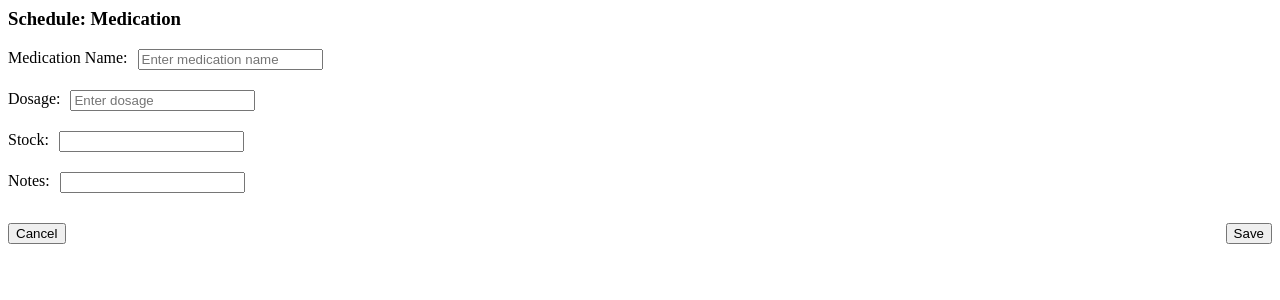
After one commit to mlabeeba/Pill_Dispenser, a Flask app: page /add-med in a window 1280 px wide. The commit adds this page. Shown: the top 300 px of the page. Run offline with Flask 3, Linux system fonts and the light colour scheme.

Commit message:
Add medications button form styling complete

```diff
--- a/app.py
+++ b/app.py
@@ -35,6 +35,10 @@ def dashboard():
 
 @app.route('/medications')
 def medications():
+    if 'email' not in session:
+        flash('Please log in to access the dashboard.', 'warning')
+        return redirect(url_for('login'))
+
     my_patients = get_my_patients(session['pharmacist_id']) if patients else []
     patient = my_patients[0] if my_patients else None
     medication_list = get_medications_by_patient(patient['patient_id']) if patient else []
@@ -49,7 +53,6 @@ def get_medications(patient_id):
 @app.route('/schedule')
 def schedule():
     return render_template('schedule.html')
-
 
 @app.route('/alerts')
 def alerts():
@@ -75,7 +78,6 @@ def alerts():
     alert_list = get_alerts_by_patient(patient['patient_id']) if patient else []
 
     return render_template('alerts.html', patient_names=my_patients, alerts=alert_list)
-
 
 @app.route('/get_alerts/<int:patient_id>')
 def get_alerts(patient_id):
@@ -107,12 +109,10 @@ def login():
 
     return render_template('login.html')
 
-
 @app.route('/logout')
 def logout():
     session.clear()  # Clear the session
     return render_template('logout.html')
-
 
 @app.route('/searchpatients')
 def searchpatients():
@@ -130,6 +130,8 @@ def searchpatients():
     # Return the filtered list as JSON
     return jsonify(filtered_patients)
 
+
+
 def format_datetime(value, format="%Y-%m-%d"):
     """Format a datetime to a string in the specified format."""
     if value is None:
@@ -142,8 +144,9 @@ def format_datetime(value, format="%Y-%m-%d"):
 
 app.jinja_env.filters['datetime'] = format_datetime
 
-
-
+@app.route('/add-med')
+def add_med():
+    return render_template('add-med.html')
 
 if __name__ == '__main__':
     app.run(debug=True, host='0.0.0.0', port=5000)
--- /dev/null
+++ b/static/add-med-style.css
@@ -0,0 +1,45 @@
+.medication-popup {
+    display: none;
+    position: fixed;
+    top: 0;
+    left: 0;
+    width: 100%;
+    height: 100%;
+    background-color: rgba(0, 0, 0, 0.5);
+    z-index: 1000;
+    justify-content: center;
+    align-items: center;
+}
+
+.medication-popup.open {
+    display: flex;
+}
+
+.medication-popup-content {
+    background: white;
+    padding: 20px;
+    border-radius: 8px;
+    box-shadow: 0 4px 8px rgba(0, 0, 0, 0.2);
+    width: 300px;
+    max-height: 80%;
+    overflow-y: auto;
+}
+
+.hide-scrolling {
+    overflow: hidden;
+}
+
+label {
+    padding-right: 10px;
+}
+
+.form-input {
+    display: flex;
+    padding-bottom: 20px;
+}
+
+.popup-actions {
+    display: flex;
+    justify-content: space-between; /* Align buttons side by side */
+    margin-top: 10px;
+}
--- /dev/null
+++ b/templates/add-med.html
@@ -0,0 +1,40 @@
+{% block content %}
+
+    <head>
+        <meta charset="UTF-8">
+        <meta name="viewport" content="width=device-width, initial-scale=1.0">
+        <title>Add Medications</title>
+        <link rel="stylesheet" href="{{ url_for('static', filename='add-med-style.css') }}">
+    </head>
+
+    <div id="popupForm">
+        <h3>Schedule: Medication</h3>
+        <form id="medicationForm">
+
+            <div class="form-input">
+            <label for="medicationName">Medication Name:</label>
+            <input type="text" id="medicationName" name="medicationName" placeholder="Enter medication name" required>
+            </div>
+
+            <div class="form-input">
+            <label for="dosage">Dosage:</label>
+            <input type="text" id="dosage" name="dosage" placeholder="Enter dosage" required>
+            </div>
+
+            <div class="form-input">
+            <label for="stock">Stock:</label>
+            <input type="number" id="stock" name="stock" required>
+            </div>
+
+            <div class="form-input">
+            <label for="notes">Notes:</label>
+            <input type="text" id="notes" name="notes">
+            </div>
+
+            <div class="popup-actions">
+                <button type="button" id="cancelButton" class="cancel-btn">Cancel</button>
+                <button type="submit" class="save-btn">Save</button>
+            </div>
+        </form>
+    </div>
+{% endblock %}
```
Also changed, not shown: static/popup.js (added, +36 -0 lines), templates/medications.html (+7 -1 lines).
